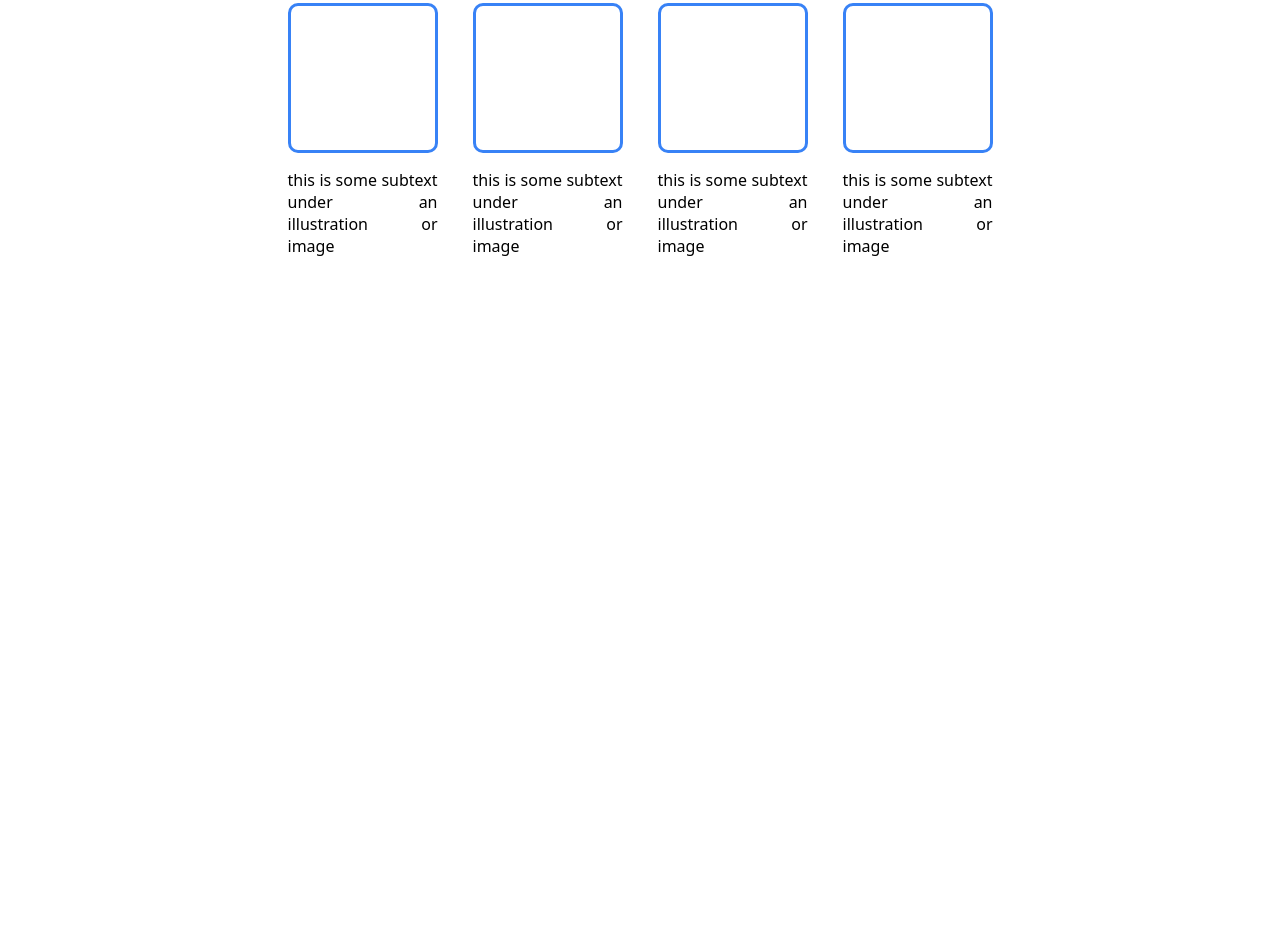
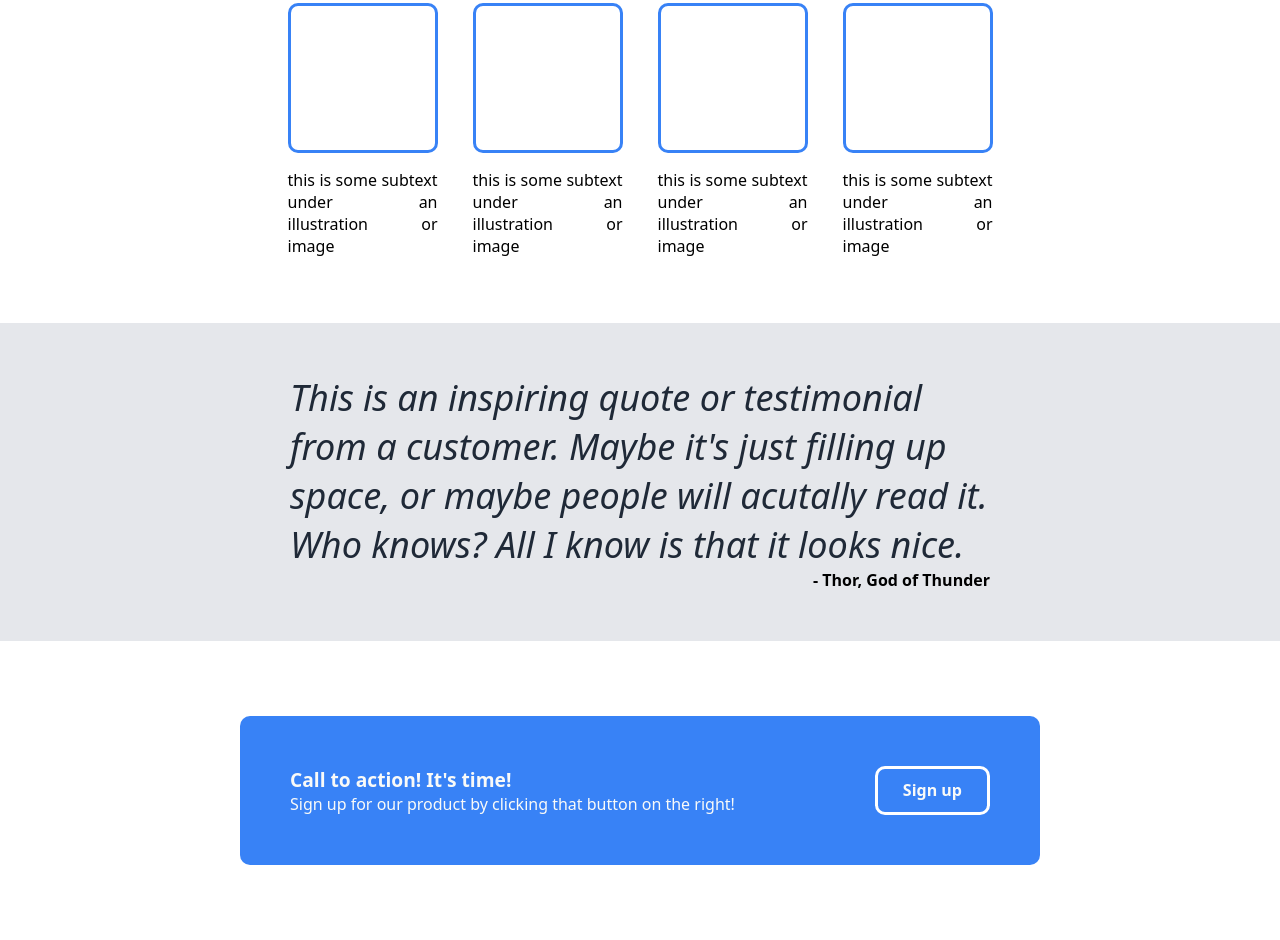
Before and after one commit to Khumbolawo/odin-landing-page, a plain HTML site: page index.html in a window 1280 px wide. Shown: the part 719-1659 px from the top of the page. Before the commit the page ends 1042 px from the top, so only its background shows below. Drawn offline with Linux system fonts and the light colour scheme.

Commit message:
feat: :lipstick: Add call to action section

```diff
--- a/index.html
+++ b/index.html
@@ -53,5 +53,24 @@
         </div>
       </div>
     </section>
+    <section id="testimonials">
+      <div class="test-card">
+        <p class="main-quote">
+          This is an inspiring quote or testimonial from a customer. Maybe it's
+          just filling up space, or maybe people will acutally read it. Who
+          knows? All I know is that it looks nice.
+        </p>
+        <p class="sub-quote">- Thor, God of Thunder</p>
+      </div>
+    </section>
+    <section id="call-to-action">
+      <div class="cta-card">
+        <div class="cta-text">
+          <p class="cta-heading">Call to action! It's time!</p>
+          <p>Sign up for our product by clicking that button on the right!</p>
+        </div>
+        <span> <a href="#">Sign up</a></span>
+      </div>
+    </section>
   </body>
 </html>
--- a/styles/styles.css
+++ b/styles/styles.css
@@ -167,3 +167,83 @@ body {
 .card p {
   text-align: justify;
 }
+
+/* TESTIMONIALS SECTION */
+
+#testimonials {
+  display: flex;
+  flex-direction: column;
+  flex: 1;
+  align-items: center;
+  justify-content: center;
+  background-color: #e5e7eb;
+  padding: 50px 0;
+}
+
+.test-card {
+  width: 700px;
+  height: auto;
+}
+
+.main-quote {
+  font-size: 36px;
+  font-weight: light;
+  font-style: italic;
+  color: #1f2937;
+  margin: 0;
+}
+
+.sub-quote {
+  margin: 0;
+  text-align: end;
+  font-weight: bolder;
+}
+
+/* CALL TO ACTION SECTION */
+#call-to-action {
+  padding: 75px 0;
+  display: flex;
+  align-items: center;
+  justify-content: center;
+}
+
+.cta-card {
+  background-color: #3882f6;
+  border-radius: 10px;
+  display: flex;
+  flex: 0 1 auto;
+  justify-content: space-between;
+  width: 800px;
+  padding: 50px;
+}
+
+.cta-card p {
+  margin: 0;
+  color: #f9faf8;
+}
+
+.cta-heading {
+  font-size: larger;
+  font-weight: bolder;
+}
+
+.cta-card span {
+  display: flex;
+  align-items: center;
+  justify-content: center;
+  background-color: #3882f6;
+
+  border: solid;
+  border-radius: 10px;
+  border-color: white;
+
+  padding: 5px 25px;
+}
+
+.cta-card a {
+  margin: 0;
+  color: #f9faf8;
+  font-weight: bolder;
+  text-align: center;
+  text-decoration: none;
+}
```
